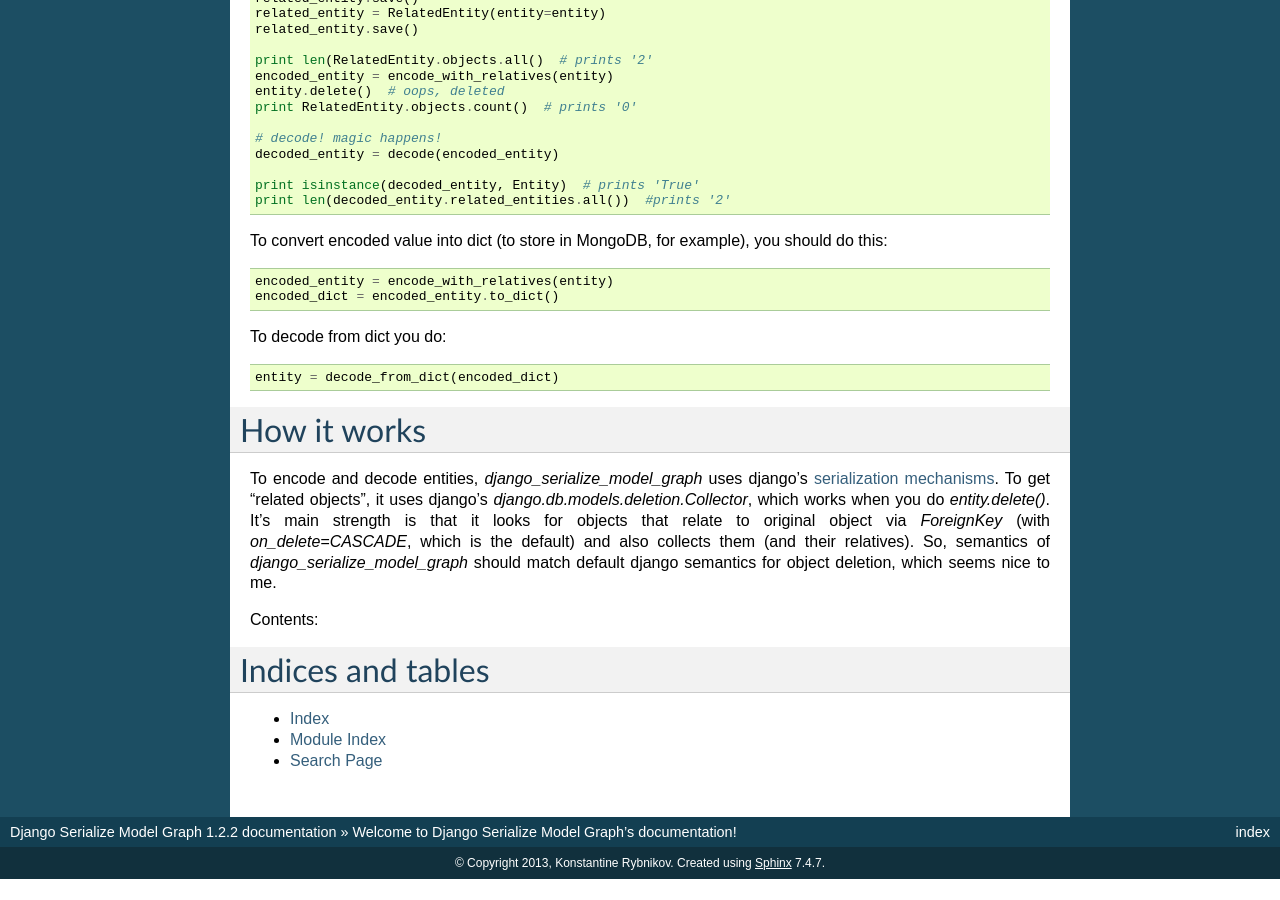
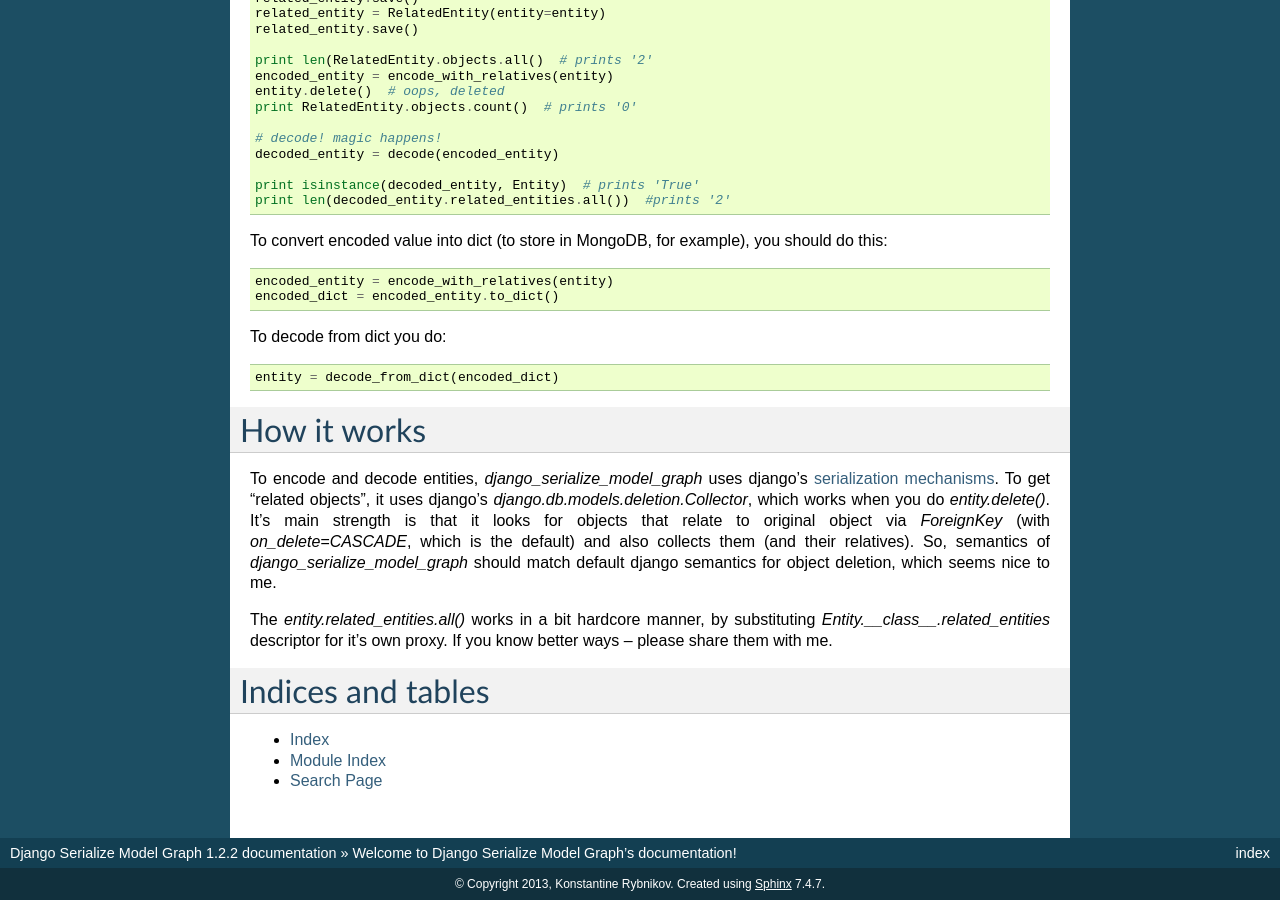
Before and after one commit to trueship/django_serialize_model_graph, a Sphinx documentation site: the page built from docs/index.rst, in a window 1280 px wide and 900 px high, scrolled down 651 px. Built offline with Sphinx 7.4.7, drawn with Linux system fonts in a browser that asks for light colours; before the commit the page ends 1530 px from its top, so only the background shows below that.

Commit message:
Add info about .all() mocking

```diff
--- a/docs/index.rst
+++ b/docs/index.rst
@@ -87,10 +87,15 @@ their relatives). So, semantics of `django_serialize_model_graph`
 should match default django semantics for object deletion, which seems
 nice to me.
 
-Contents:
+The `entity.related_entities.all()` works in a bit hardcore manner, by
+substituting `Entity.__class__.related_entities` descriptor for it's
+own proxy. If you know better ways -- please share them with me.
 
-.. toctree::
-   :maxdepth: 2
+..
+   Contents:
+
+   .. toctree::
+      :maxdepth: 2
 
 
 
```
